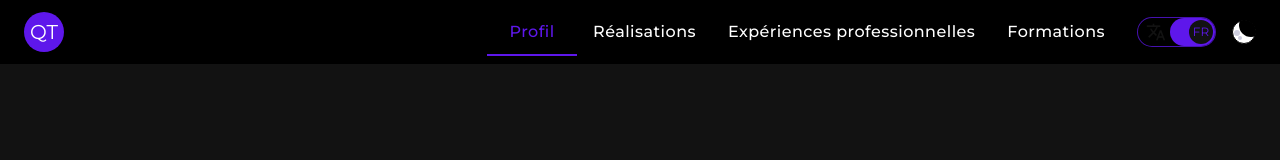
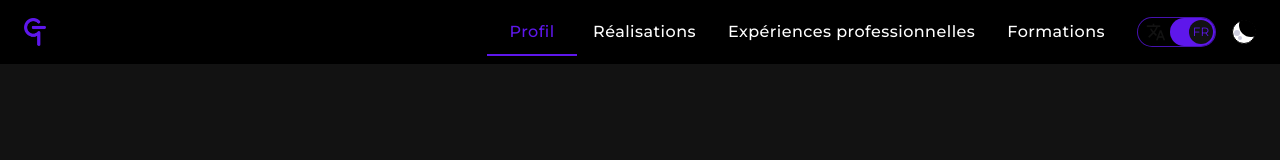
Before and after one commit to QuentinTavernier/cv, a React (Create React App) app: page / in a window 1280 px wide. Shown: the top 160 px of the page. Built offline with nearby package versions, Linux system fonts and the light colour scheme.

Commit message:
design: change app logo

```diff
--- a/src/components/Footer.js
+++ b/src/components/Footer.js
@@ -1,17 +1,23 @@
 import React from "react";
 
 import {Contact} from "./Contact";
+import {Logo} from "./Logo";
 
 export const Footer = () => {
     return (
         <footer className="w-full bg-white dark:bg-black">
             <div className="container py-12 md:py-16">
+                <div className="d-flex-row start-center gap-2">
+                    <Logo/>
+                    <div>
                         <p className="p-text font-montserrat">
                             Quentin
                         </p>
                         <p className="p-text font-bold font-montserrat">
                             TAVERNIER
                         </p>
+                    </div>
+                </div>
                 <div className="flex mt-4 flex-col md:flex-row start-start md:between-end">
                     <Contact/>
                     <p className="p-text font-open mt-8 md:mt-0 text-end w-full">
--- /dev/null
+++ b/src/components/Logo.js
@@ -0,0 +1,9 @@
+export const Logo = () => {
+    return (
+        <img
+            src={require('../assets/images/logo.webp')}
+            className="relative h-7 w-auto"
+            alt="Logo"
+        />
+    )
+}
--- a/src/components/Menu.js
+++ b/src/components/Menu.js
@@ -12,8 +12,8 @@ import ListItemButton from '@mui/material/ListItemButton';
 import MenuIcon from '@mui/icons-material/Menu';
 import CloseIcon from '@mui/icons-material/Close';
 import Box from '@mui/material/Box';
-import {Avatar} from "@mui/material";
 
+import {Logo} from "./Logo";
 import {LanguageSwitch} from "./LanguageSwitch";
 import {ThemeSwitch} from "./ThemeSwitch";
 
@@ -49,13 +49,9 @@ export const Menu = (props) => {
                 width: '250px',
             }
         },
-        avatar: {
-            bgcolor: 'var(--color-purple)',
-            fontFamily: "'MontSerrat', sans-serif",
-        },
         menuButton: {
             padding: 0,
-            color:  "var(--color-purple) !important",
+            color: "var(--color-purple) !important",
         },
         closeButton: {
             padding: 0,
@@ -98,9 +94,7 @@ export const Menu = (props) => {
         >
             {/* Desktop Menu */}
             <Box className="container hidden md:flex w-full between-center py-2">
-                <div className="d-flex-row center-center">
-                    <Avatar sx={styles.avatar}>QT</Avatar>
-                </div>
+                <Logo/>
                 <div className="flex end-center grow gap-4">
                     <Tabs
                         value={value}
@@ -118,8 +112,8 @@ export const Menu = (props) => {
             </Box>
 
             {/* Mobile Menu */}
-            <Box className="md:hidden w-full flex between-center px-4 py-2">
-                <Avatar sx={styles.avatar}>QT</Avatar>
+            <Box className="md:hidden w-full flex between-center px-4 py-3">
+                <Logo/>
                 <div className="d-flex-row center-center gap-4">
                     <LanguageSwitch/>
                     <ThemeSwitch/>
```
Also changed, not shown: src/assets/images/logo.webp (added), 1 other file (tests, documents, lock files or other folders). Lines whose indentation alone changed are shown as unchanged.
